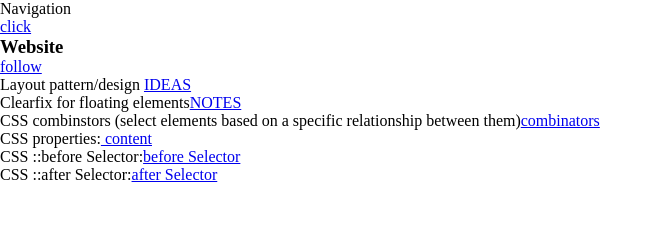
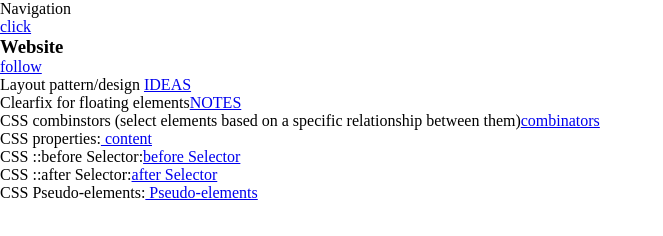
Before and after one commit to Lylestrain/CSS_Components, a plain HTML site: page index.html in a window 1280 px wide. Shown: the whole page, without its empty margins (0-663 px from the left). Drawn offline with Linux system fonts and the light colour scheme.

Commit message:
Update index.html

```diff
--- a/index.html
+++ b/index.html
@@ -15,6 +15,7 @@
     <p>CSS properties:<a href="CSS_Properties/content.html"> content</a></p>
     <p>CSS ::before Selector:<a href="Pseudo_elements/before_Selector.html">before Selector</a></p>
     <p>CSS ::after Selector:<a href="Pseudo_elements/after_Selector.html">after Selector</a></p>
+    <p>CSS Pseudo-elements:<a href="Pseudo_elements/pseudo_element_intro.html"> Pseudo-elements</a></p>
 
 </body>
 </html>
```
